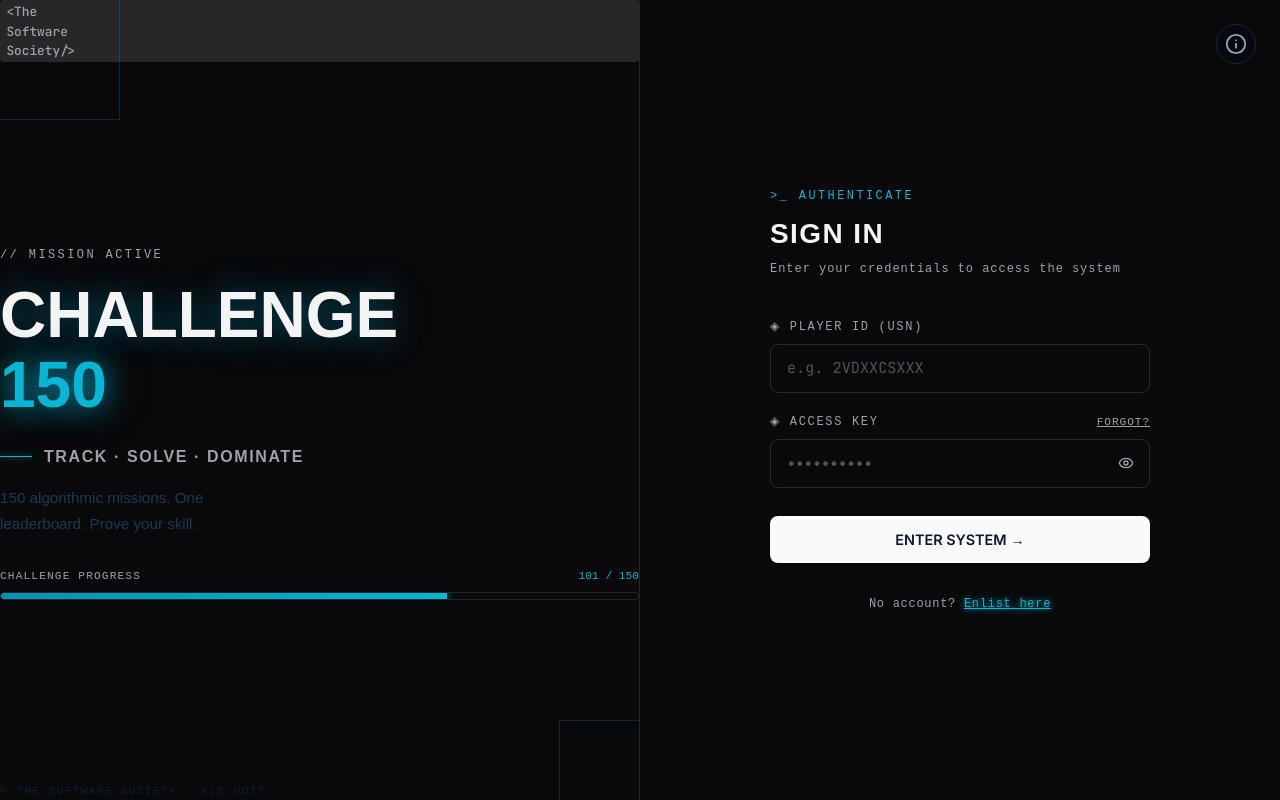
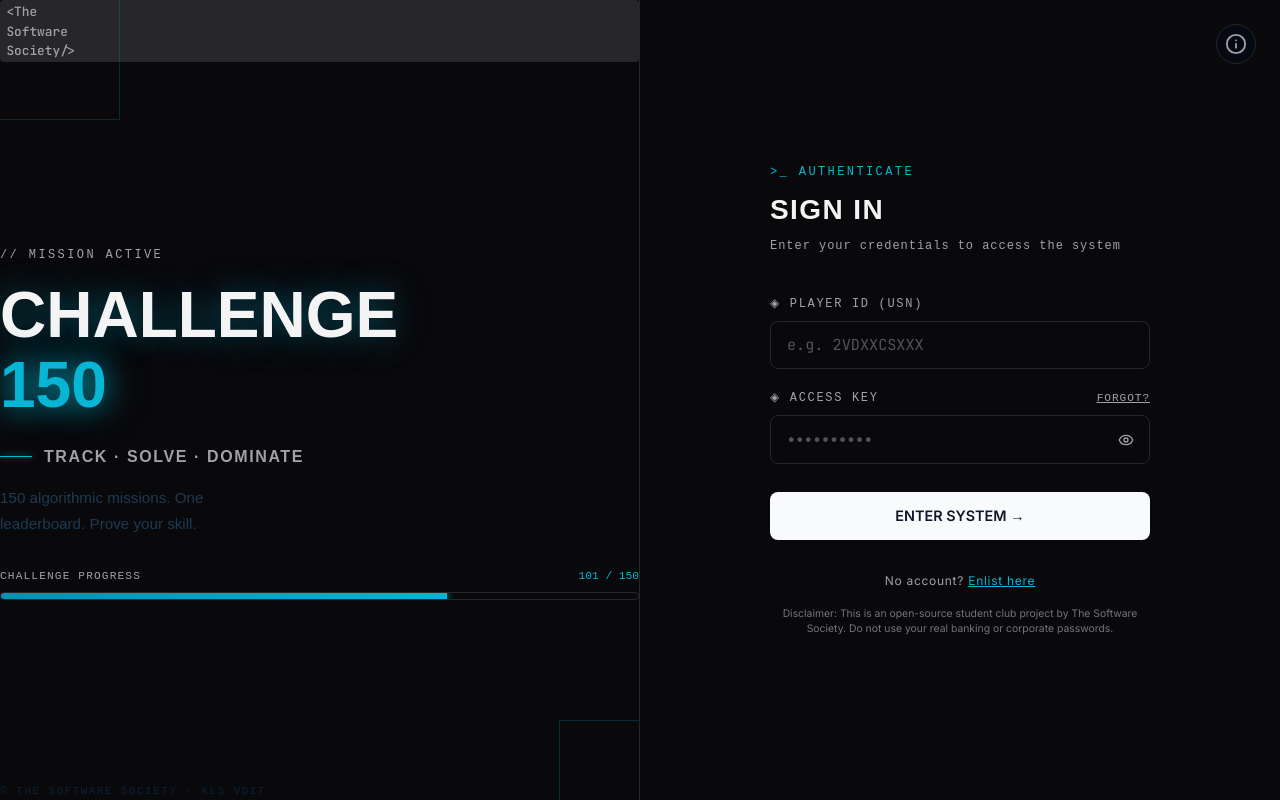
Before and after one commit to shivahiremath001/TSS_DSA_Checklist, a React (Vite) app: page /login in a window 1280 px wide. Built offline with nearby package versions, Linux system fonts and the light colour scheme; no server answers.

Commit message:
Made changes to pass the Googles security check

```diff
--- a/src/pages/LoginPage.tsx
+++ b/src/pages/LoginPage.tsx
@@ -200,11 +200,14 @@ export default function LoginPage() {
               </button>
             </form>
 
-            <p style={{ marginTop: "2rem", fontFamily: "'Share Tech Mono', monospace", fontSize: "0.75rem", color: "var(--fg-muted)", textAlign: "center", letterSpacing: "0.06em" }}>
+            <p style={{ marginTop: "2rem", fontFamily: "'Inter', sans-serif", fontSize: "0.75rem", color: "var(--fg-muted)", textAlign: "center", letterSpacing: "0.06em" }}>
               No account?{" "}
-              <Link to="/register" style={{ color: "var(--accent)", textDecoration: "underline", textShadow: "0 0 6px var(--accent)" }}>
+              <Link to="/register" style={{ color: "var(--accent)", textDecoration: "underline" }}>
                 Enlist here
               </Link>
+            </p>
+            <p style={{ marginTop: "1rem", fontFamily: "'Inter', sans-serif", fontSize: "0.65rem", color: "var(--fg-muted)", textAlign: "center", opacity: 0.7 }}>
+              Disclaimer: This is an open-source student club project by The Software Society. Do not use your real banking or corporate passwords.
             </p>
           </div>
         </div>
```
